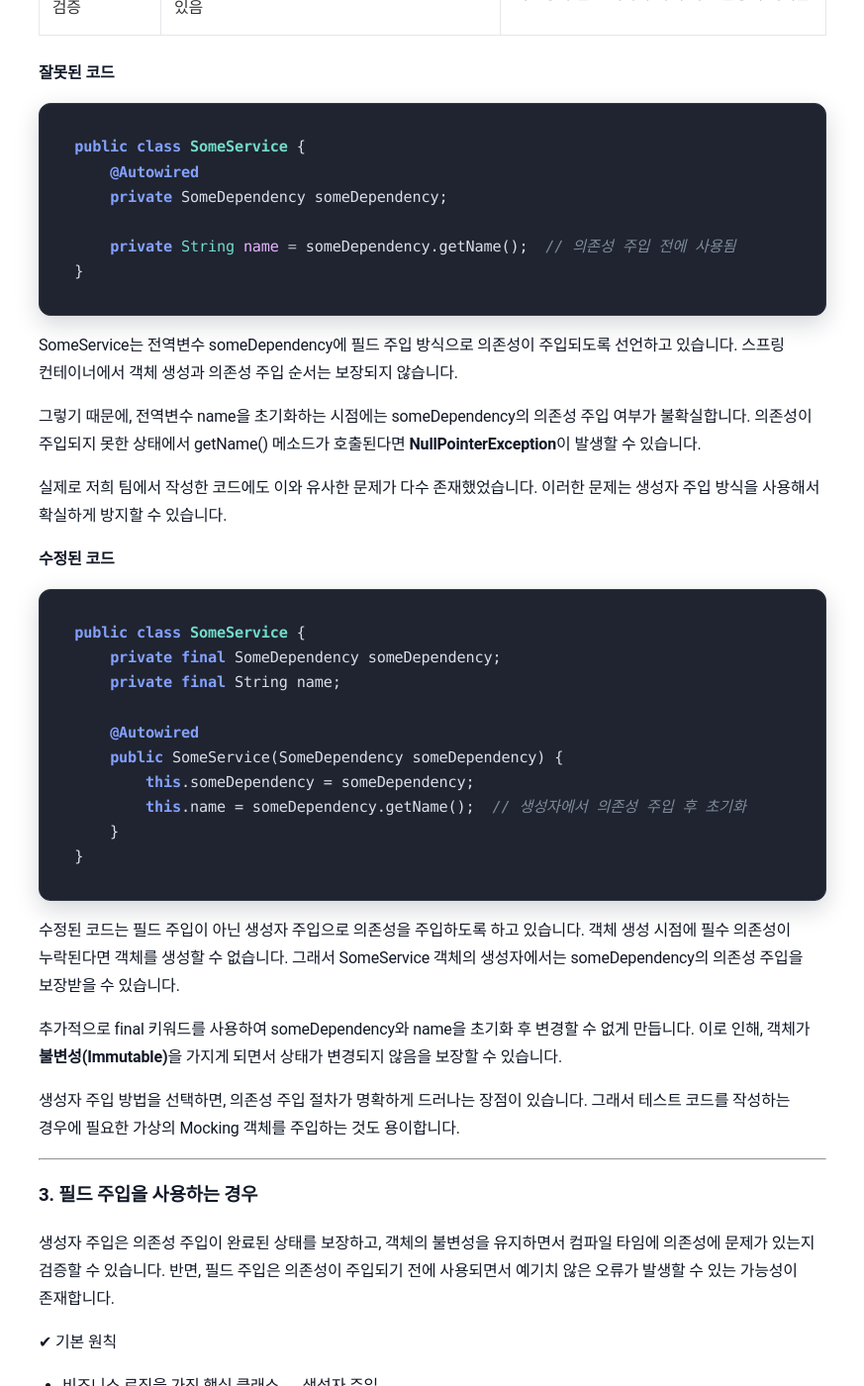
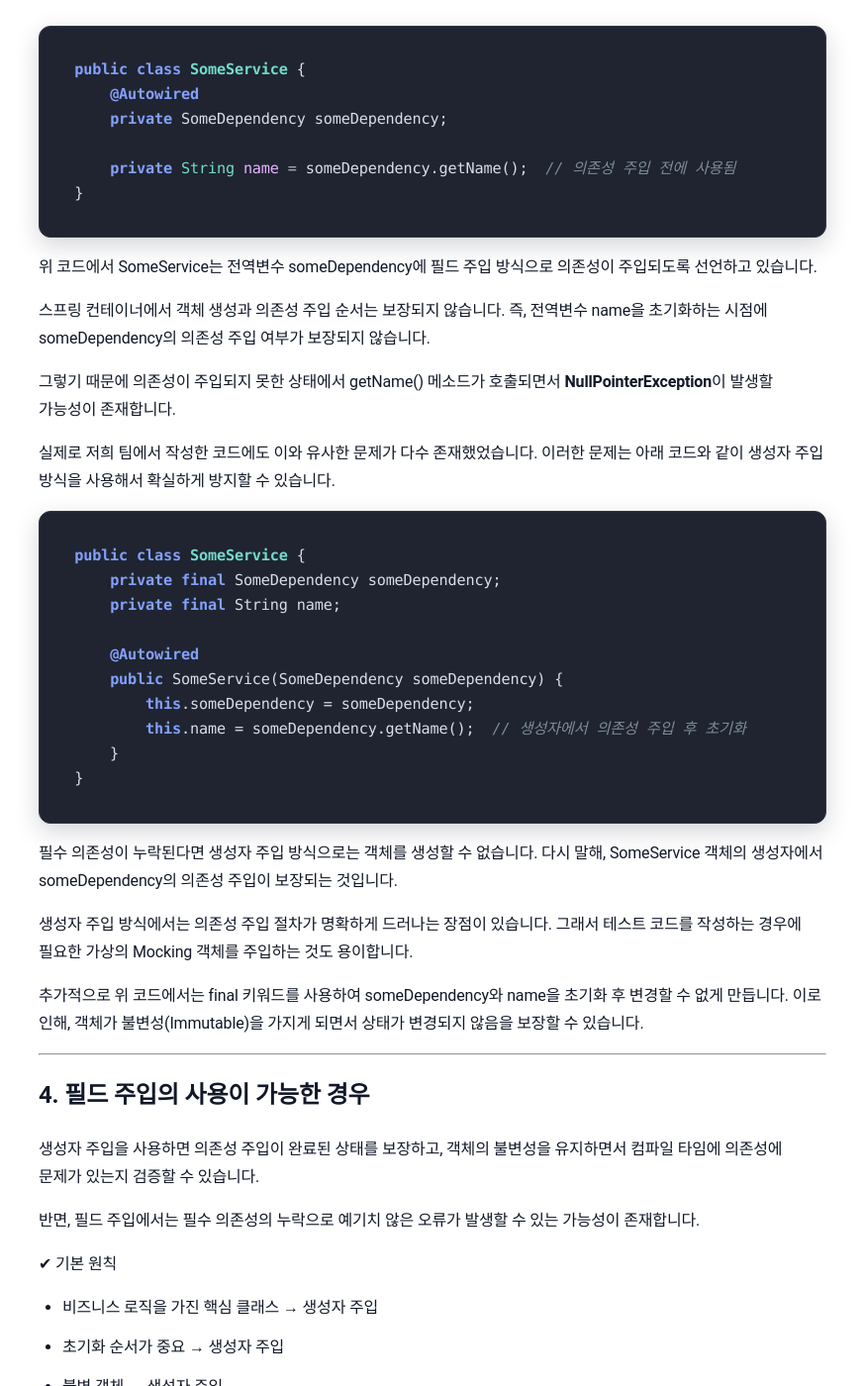
Before and after one commit to sanghoon-lee/sanghoon-lee.github.io, a Jekyll site: the page built from _posts/2026-01-12-DependencyInjection.md, in a window 1280 px wide and 1400 px high, scrolled down 3156 px. Shown: the whole window at 99% size, without its empty margins (203-1076 px from the left). Built offline with Jekyll 4.4.1, drawn with Linux system fonts in a browser that asks for light colours; nearby versions of some CDN libraries; comment, search, counter and statistics services are not loaded; some of the changed text lies outside the part shown.

Commit message:
의존성 주입 포쇼팅 수정

````diff
--- a/_posts/2026-01-12-DependencyInjection.md
+++ b/_posts/2026-01-12-DependencyInjection.md
@@ -7,16 +7,17 @@ image: /assets/images/springboot.png
 categories: 학습기록
 ---
 
-스프링에서 의존관계를 자동으로 설정해주는 **의존성 주입(Dependency Injection, DI)**은 매우 중요한 기능으로 객체의 생성과 사용 책임을 분리하는 설계 원칙이기도 합니다.
+스프링에서 의존관계를 자동으로 설정해주는 **의존성 주입(Dependency Injection, DI)**은 매우 중요한 기능으로 객체의 생성과 사용에 대한 책임을 분리하는 설계 원칙이기도 합니다.
+
 하지만, 이에 대해서 제대로 공부하기보다는 그냥 "@Autowired를 붙이는 기술” 정도로만 알고 사용하는 개발자들도 의외로 많이 있는 것 같습니다.
 
 <img class="main-image" src="/assets/images/springboot.png" alt="스프링부트">
 
 ---
 
-## 1. 핵심개념 소개 : 제어의 역전과 의존성 주입
+## 1. 핵심개념 소개: 제어의 역전과 의존성 주입
 
-**제어의 역전(Inversion of Control,IoC)**과 **의존성 주입(Dependency Injection,DI)**에 대한 개념을 먼저 이해해야 합니다.
+먼저 **제어의 역전(Inversion of Control,IoC)**과 **의존성 주입(Dependency Injection,DI)**에 대한 개념부터 살펴보도록 하겠습니다.
 
 ### 1.1. 제어의 역전
 
@@ -28,9 +29,9 @@ public class SomeService {
 
 SomeService는 SomeDependency 없이 정상적으로 동작할 수 없습니다. 이처럼 한 객체가 또 다른 객체를 필요로 하는 경우, **의존성**이 있는 관계라고 설명할 수 있습니다.
 
-객체 지향 프로그래밍에서 전통적인 방식은 객체가 의존 관계에 있는 객체를 직접 생성하고 제어하는 구조였습니다.이러한 구조에서는 구현체의 변경이 어렵고, 테스트의 제약이 있으며 객체 간 결합도가 높아질 수 있습니다.
+객체 지향 프로그래밍에서 전통적인 방식은 객체가 의존 관계에 있는 객체를 직접 생성하고 제어하는 구조였습니다. 이러한 구조에서는 구현체의 변경이 어렵고, 테스트의 제약이 있으며 객체 간 결합도가 높아질 수 있습니다.
 
-결국, 의존 관계를 어떻게 관리하느냐에 따라 코드의 품질은 크게 달라질 수 밖에 없었습니다.
+결국, 의존 관계를 어떻게 관리하느냐에 따라 코드의 품질이 크게 달라질 수 밖에 없었습니다.
 
 하지만, 스프링과 같은 프레임워크가 등장하면서 이러한 흐름은 크게 뒤집혔습니다. **제어의 역전**이라는 개념을 통해 객체의 생성과 생명주기 관리를 포함한 모든 제어권이 개발자가 아닌 프레임워크로 넘어간 것입니다.
 
@@ -78,11 +78,11 @@ SomeService는 SomeDependency 없이 정상적으로 동작할 수 없습니다.
 * **수정자(setter) 주입**
 * **일반 메소드 주입**
 
-저희 팀에서는 주로 생성자 주입과 필드 주입을 사용하고 있습니다. 최근 팀에서 관리하고 있는 서비스의 소스코드를 정적분석 도구인 Sonarqube로 분석했는데, 의존성 주입 방식을 부적절하게 사용하고 있는 사례가 다수 확인되었습니다.
+저희 팀에서는 주로 생성자 주입과 필드 주입을 사용하고 있습니다.
 
-대부분 생성자 주입과 필드 주입의 차이점을 제대로 구분하지 못해서 발생한 것이었습니다. 그래서 이 두개의 방식에 대해서 공부해보면서 차이점을 비교해보게 되었습니다.
+최근 팀에서 관리하고 있는 서비스의 소스코드를 정적분석 도구인 Sonarqube로 분석했는데, 의존성 주입 방식을 부적절하게 사용하고 있는 사례가 다수 확인되었습니다. 대부분 생성자 주입과 필드 주입의 차이점을 제대로 구분하지 못해서 발생한 것이었습니다.
 
-**생성자 주입과 필드 주입 방식의 차이점**
+생성자 주입과 필드 주입 방식의 차이점은 다음과 같습니다.
 
 | 특징 | 생성자 주입 | 필드 주입 |
 | --- | --- | --- |
@@ -92,7 +92,7 @@ SomeService는 SomeDependency 없이 정상적으로 동작할 수 없습니다.
 | 테스트 용이성	| 생성자 주입을 통해 의존성 주입이 명확하여 테스트가 용이 | 의존성 주입이 명확하지 않아서 테스트가 어려울 수 있음	 |
 | 컴파일 타임 검증	| 컴파일 시점에 의존성 누락 문제를 발견할 수 있음 | 의존성 주입 순서나 누락에 대한 검증이 어려움	 |
 
-**잘못된 코드**
+## 3. 필드 주입 방식의 위험성
 
 ```java
 public class SomeService {
@@ -103,13 +103,13 @@ public class SomeService {
 }
 ```
 
-SomeService는 전역변수 someDependency에 필드 주입 방식으로 의존성이 주입되도록 선언하고 있습니다. 스프링 컨테이너에서 객체 생성과 의존성 주입 순서는 보장되지 않습니다.
+위 코드에서 SomeService는 전역변수 someDependency에 필드 주입 방식으로 의존성이 주입되도록 선언하고 있습니다.
 
-그렇기 때문에, 전역변수 name을 초기화하는 시점에는 someDependency의 의존성 주입 여부가 불확실합니다. 의존성이 주입되지 못한 상태에서 getName() 메소드가 호출된다면 **NullPointerException**이 발생할 수 있습니다.
+스프링 컨테이너에서 객체 생성과 의존성 주입 순서는 보장되지 않습니다. 즉, 전역변수 name을 초기화하는 시점에 someDependency의 의존성 주입 여부가 보장되지 않습니다.
 
-실제로 저희 팀에서 작성한 코드에도 이와 유사한 문제가 다수 존재했었습니다. 이러한 문제는 생성자 주입 방식을 사용해서 확실하게 방지할 수 있습니다.
+그렇기 때문에 의존성이 주입되지 못한 상태에서 getName() 메소드가 호출되면서 **NullPointerException**이 발생할 가능성이 존재합니다.
 
-**수정된 코드**
+실제로 저희 팀에서 작성한 코드에도 이와 유사한 문제가 다수 존재했었습니다. 이러한 문제는 아래 코드와 같이 생성자 주입 방식을 사용해서 확실하게 방지할 수 있습니다.
 
 ```java
 public class SomeService {
@@ -124,17 +124,19 @@ public class SomeService {
 }
 ```
 
-수정된 코드는 필드 주입이 아닌 생성자 주입으로 의존성을 주입하도록 하고 있습니다. 객체 생성 시점에 필수 의존성이 누락된다면 객체를 생성할 수 없습니다. 그래서 SomeService 객체의 생성자에서는 someDependency의 의존성 주입을 보장받을 수 있습니다.
+필수 의존성이 누락된다면 생성자 주입 방식으로는 객체를 생성할 수 없습니다. 다시 말해, SomeService 객체의 생성자에서 someDependency의 의존성 주입이 보장되는 것입니다.
 
-추가적으로 final 키워드를 사용하여 someDependency와 name을 초기화 후 변경할 수 없게 만듭니다. 이로 인해, 객체가 **불변성(Immutable)**을 가지게 되면서 상태가 변경되지 않음을 보장할 수 있습니다.
+생성자 주입 방식에서는 의존성 주입 절차가 명확하게 드러나는 장점이 있습니다. 그래서 테스트 코드를 작성하는 경우에 필요한 가상의 Mocking 객체를 주입하는 것도 용이합니다.
 
-생성자 주입 방법을 선택하면, 의존성 주입 절차가 명확하게 드러나는 장점이 있습니다. 그래서 테스트 코드를 작성하는 경우에 필요한 가상의 Mocking 객체를 주입하는 것도 용이합니다.
+추가적으로 위 코드에서는 final 키워드를 사용하여 someDependency와 name을 초기화 후 변경할 수 없게 만듭니다. 이로 인해, 객체가 불변성(Immutable)을 가지게 되면서 상태가 변경되지 않음을 보장할 수 있습니다.
 
 ---
 
-### 3. 필드 주입을 사용하는 경우
+## 4. 필드 주입의 사용이 가능한 경우
 
-생성자 주입은 의존성 주입이 완료된 상태를 보장하고, 객체의 불변성을 유지하면서 컴파일 타임에 의존성에 문제가 있는지 검증할 수 있습니다. 반면, 필드 주입은 의존성이 주입되기 전에 사용되면서 예기치 않은 오류가 발생할 수 있는 가능성이 존재합니다.
+생성자 주입을 사용하면 의존성 주입이 완료된 상태를 보장하고, 객체의 불변성을 유지하면서 컴파일 타임에 의존성에 문제가 있는지 검증할 수 있습니다.
+
+반면, 필드 주입에서는 필수 의존성의 누락으로 예기치 않은 오류가 발생할 수 있는 가능성이 존재합니다.
 
 ✔ 기본 원칙
 
@@ -162,7 +164,7 @@ public class SomeService {
 ```
 2️⃣ 선택적(Optional) 의존성인 경우
 
-모든 의존성이 반드시 필요한 것은 아닙니다. 아래의 경우라면,선택적 의존성에 해당됩니다.
+모든 의존성이 반드시 필요한 것은 아닙니다. 아래와 같이 선택적 의존성에 해당되는 경우라면 필드 주입의 사용이 가능합니다.
 
 * 특정 환경에서만 존재하는 빈(Bean)
 * 객체가 없어도 기본 기능은 동작해야 하는 경우
@@ -173,7 +175,9 @@ public class SomeService {
 private SomeOptionalDependency optionalDependency;
 ```
 
-위의 코드에서 @Autowired의 required 속성의 값을 false로 지정해서 선택적 의존성을 가진 객체의 의존성을 주입하도록 하고 있습니다. 생성자 주입을 사용해도 되지만, 필수 의존성과 선택 의존성이 섞여 코드의 가독성이 저하되기 떄문에 권장되지는 않습니다.
+위의 코드에서 @Autowired의 required 속성의 값을 false로 지정해서 선택적 의존성을 가진 객체의 의존성을 주입하도록 하고 있습니다.
+
+생성자 주입을 사용해도 되지만, 필수 의존성과 선택 의존성이 섞여 코드의 가독성이 저하되기 떄문에 권장되지는 않습니다.
 
 3️⃣ 테스트 코드(@Test)에서의 주입
 
@@ -190,7 +194,7 @@ class SomeServiceTest {
 
 4️⃣ DTO, 설정 클래스, 단순 어댑터 성격의 클래스
 
-비즈니스 로직이 거의 없으면서, 생명주기 관리가 단순한 경우에 생성자 주입을 사용하면 코드가 과도하게 장황해질 수 있습니다.
+비즈니스 로직이 거의 없으면서, 생명주기 관리가 단순한 경우에 생성자 주입을 사용하면 코드가 과도하게 장황해질 수 있습니다. 이런 경우에도 필드 주입을 사용할 수 있습니다.
 
 ```java
 @Component
@@ -203,20 +207,24 @@ public class SomeAdapter {
 
 ---
 
-### 4. 마무리
+## 5. 마무리
 
-필드 주입과 생성자 주입의 차이점을 정확히 알고, 적절히 구분해서 사용한다면 앞으로 더 좋은 코드를 생성하는데 분명 도움이 될 것이라고 생각했습니다. 그래서 공부한 내용을 정리해서 포스팅하게 되었습니다.
+필드 주입과 생성자 주입의 차이점을 정확히 알고, 적절히 구분해서 사용한다면 앞으로 더 좋은 코드를 생성하는데 분명 도움이 될 것이라고 생각했습니다.
+
+그래서 공부한 내용을 정리해서 포스팅하게 되었습니다.
 
 필드 주입 방식에서는
 
-* 어떤 의존성이 필수인지
-*  객체가 언제 완전한 상태가 되는지
-* 테스트 시 어떤 의존성을 주입해야 하는지
+* 어떤 의존성이 필수인지,
+* 객체가 언제 완전한 상태가 되는지,
+* 테스트 시 어떤 의존성을 주입해야 하는지,
 
-이 모든 정보가 생성자 시그니처에서 사라지게 됩니다. 즉, **“객체의 의존 관계가 코드 레벨에서 명확하게 드러나지 않는다”**라는 문제가 나타나는 것입니다. 그렇기 때문에, 일반적인 상황에서는 생성자 주입이 필드 주입보다는 더 안전한 방식입니다. 객체가 생성되는 시점에 반드시 필요한 의존성을 명확하게 선언하도록 강제하기 때문입니다.
+이 모든 정보가 생성자 시그니처에서 사라지게 됩니다.
 
-내용이 너무 길어져서 수정자 주입과 메소드 주입 방식에 대해서는 별도로 포스팅할 계획입니다.
+즉, **“객체의 의존 관계가 코드 레벨에서 명확하게 드러나지 않는다”**라는 문제가 있습니다.
+
+그렇기 때문에, 일반적인 상황에서는 생성자 주입이 필드 주입보다는 더 안전한 방식입니다. 객체가 생성되는 시점에 반드시 필요한 의존성 주입이 보장되도록 강제하기 때문입니다.
 
 ---
 
-#의존성주입 #생성자주입 #필드주입
+#스프링 #의존성주입 #제어의역전 #생성자주입 #필드주입
````
Also changed, not shown: other parts of _posts/2026-01-12-DependencyInjection.md (+6 -7 lines).
